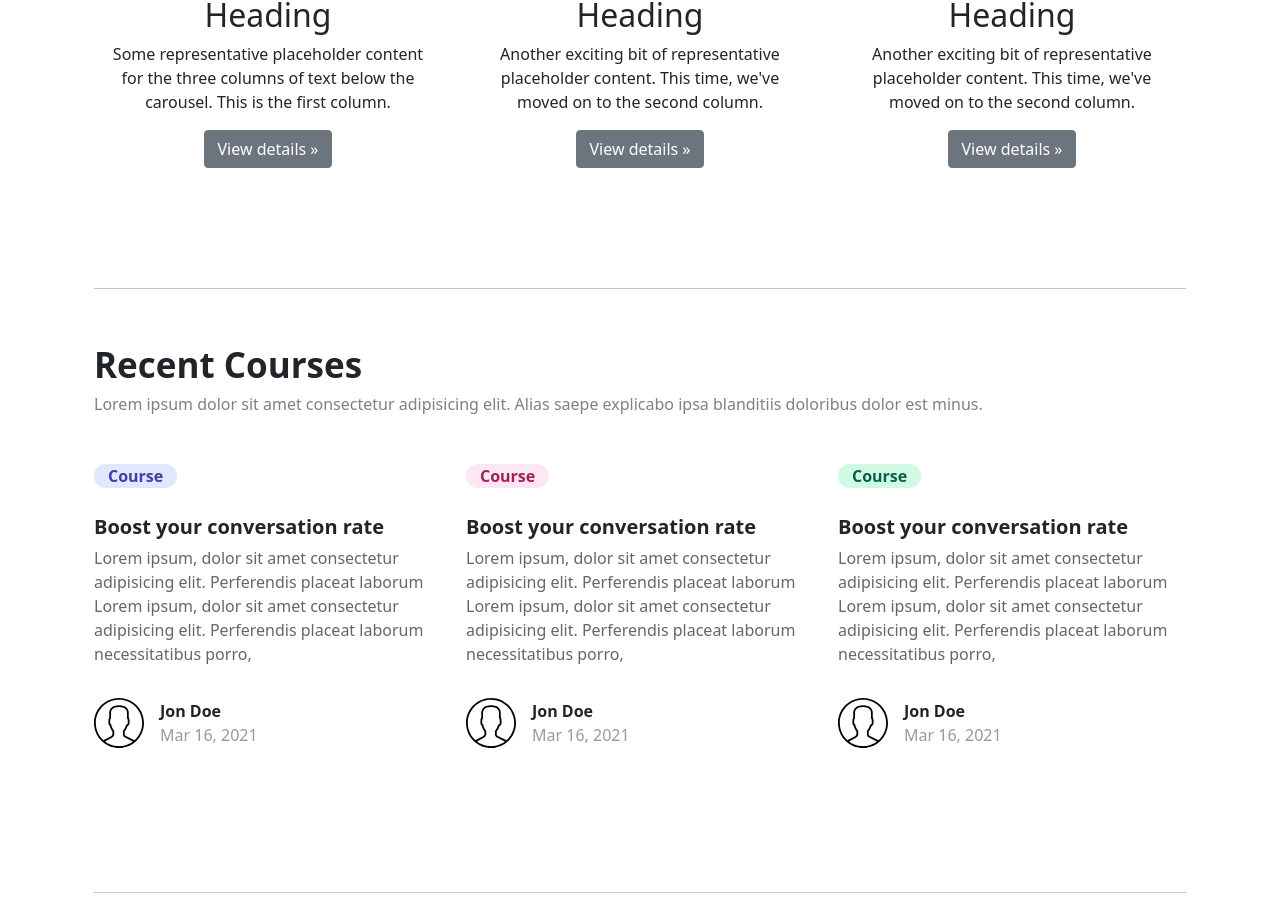
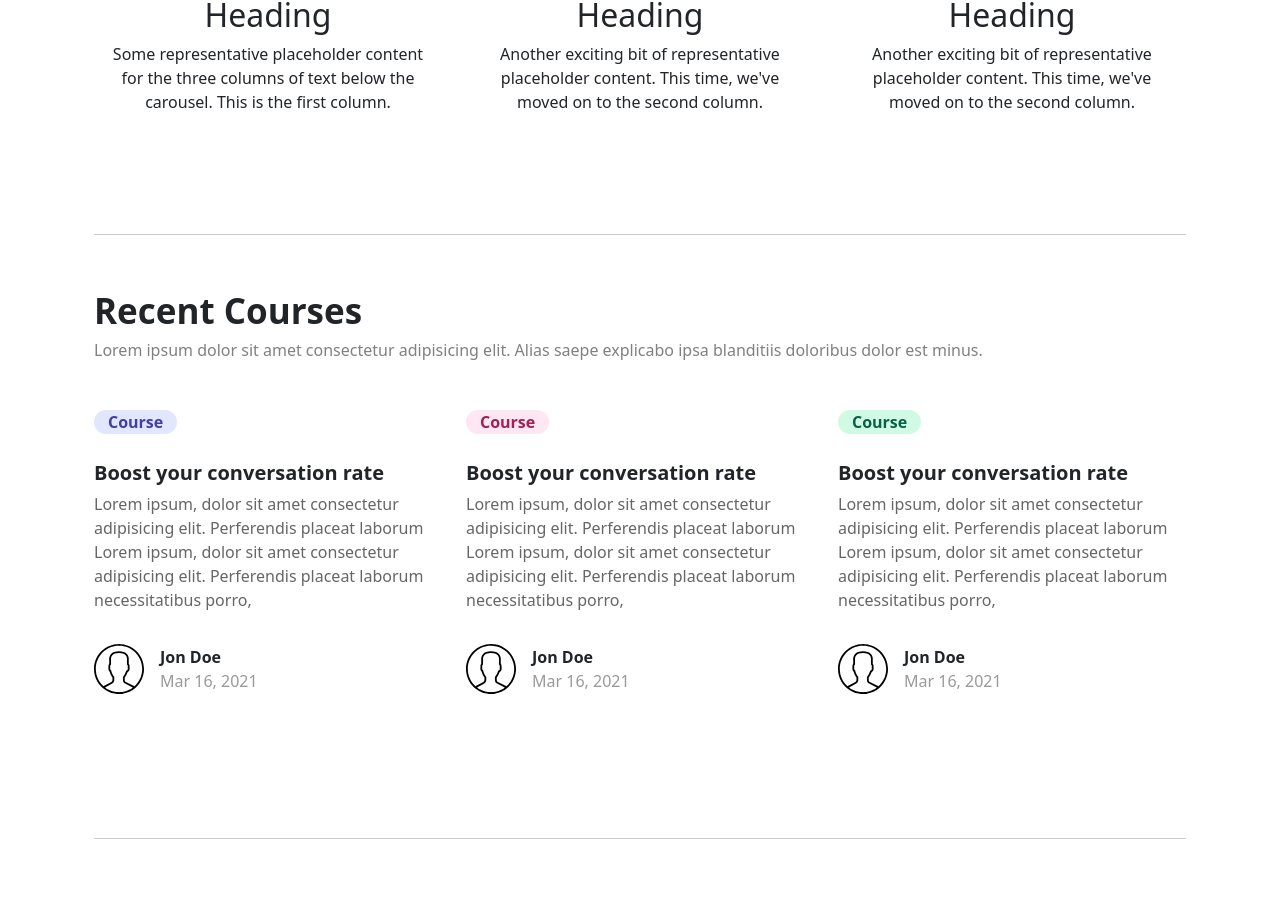
Before and after one commit to AbdallahHemdan/eLearn, a Vue app in the folder e-learn/: page / in a window 1280 px wide. Shown: the part 830-1747 px from the top of the page. Built offline with nearby package versions, Linux system fonts and the light colour scheme; sample sign-in values are in the browser's storage.

Commit message:
feat: :fire: remove view details from marketing main component

```diff
--- a/e-learn/src/components/common/marketing/marketing.vue
+++ b/e-learn/src/components/common/marketing/marketing.vue
@@ -23,7 +23,6 @@
           Some representative placeholder content for the three columns of text below the carousel.
           This is the first column.
         </p>
-        <p><a class="btn btn-secondary" href="#">View details &raquo;</a></p>
       </div>
       <div class="col-lg-4">
         <svg
@@ -46,7 +45,6 @@
           Another exciting bit of representative placeholder content. This time, we've moved on to
           the second column.
         </p>
-        <p><a class="btn btn-secondary" href="#">View details &raquo;</a></p>
       </div>
       <div class="col-lg-4">
         <svg
@@ -69,7 +67,6 @@
           Another exciting bit of representative placeholder content. This time, we've moved on to
           the second column.
         </p>
-        <p><a class="btn btn-secondary" href="#">View details &raquo;</a></p>
       </div>
     </div>
 
```
